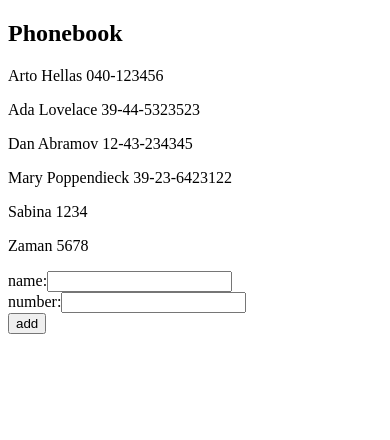
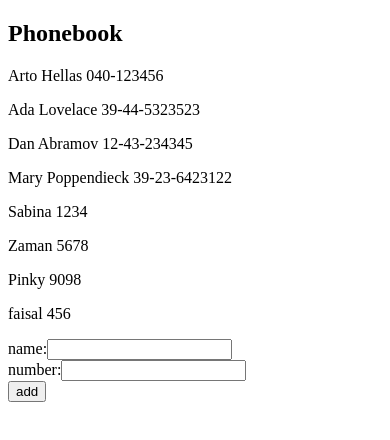
Before and after one commit to ZamanS94/UniofHelsinki_FullStackOpen, a React (Vite) app in the folder part2/: page / in a window 390 px wide. Shown: the top 440 px of the page. Built offline with nearby package versions, Linux system fonts and the light colour scheme; data requests are answered from the project's data file.

Commit message:
2.13: The Phonebook step 8

```diff
--- a/part2/db.json
+++ b/part2/db.json
@@ -29,6 +29,16 @@
       "id": 6,
       "name": "Zaman",
       "number": "5678"
+    },
+    {
+      "id": 7,
+      "name": "Pinky",
+      "number": "9098"
+    },
+    {
+      "id": "dadc",
+      "name": "faisal",
+      "number": "456"
     }
   ]
 }
--- a/part2/src/App.jsx
+++ b/part2/src/App.jsx
@@ -1,70 +1,62 @@
 import React, { useState, useEffect } from 'react'
-import axios from 'axios'
 import Person from './component/persons'
+import personService from './services/persons'
 
 const App = () => {
-  const [persons, setPersons] = useState([])
+  const [persons, setPersons] = useState([]);
   const [newPersonName, setNewPersonName] = useState('')
   const [newPersonNumber, setNewPersonNumber] = useState('')
 
   useEffect(() => {
-    console.log('effect')
-    axios.get('http://localhost:3001/persons')
-      .then((response) => {
-        console.log('promise fulfilled')
-        setPersons(response.data)
-      })
-      .catch((error) => {
-        console.error('Error fetching data:', error.message)
+    personService
+      .getAll()
+      .then(initialPersons => {
+        setPersons(initialPersons);
       })
   }, [])
 
+  // we use this to read all the data from database
 
-  const addPerson = (event) => {
-    event.preventDefault()
+  const addPerson = event => {
+    event.preventDefault();
     const personObject = {
       name: newPersonName,
       number: newPersonNumber,
-      id: persons.length + 1
     }
 
-    axios
-    .post('http://localhost:3001/persons', personObject)
-    .then(response => {
-      setPersons(persons.concat(personObject))
-      setNewPersonName('')
-      setNewPersonNumber('')
-    })
+    personService
+      .create(personObject)
+      .then(response => {
+        setPersons([...persons, response])
+        setNewPersonName('')
+        setNewPersonNumber('')
+      })
   }
 
-  const handleNameChange = (event) => {
+// using this to create new object and then concate to old list
+
+  const handleNameChange = event => {
     setNewPersonName(event.target.value)
   }
 
-  const handleNumberChange = (event) => {
+  const handleNumberChange = event => {
     setNewPersonNumber(event.target.value)
   }
 
   return (
     <div>
       <h2>Phonebook</h2>
-      {persons.map((person) => (
+      {persons.map(person => (
         <Person key={person.id} person={person} />
       ))}
       <form onSubmit={addPerson}>
         <div>
           name:
-          <input
-            value={newPersonName}
-            onChange={handleNameChange}
-          />
+          <input value={newPersonName} onChange={handleNameChange} />
         </div>
         <div>
           number:
-          <input
-            value={newPersonNumber}
-            onChange={handleNumberChange}
-          />
+          <input value={newPersonNumber} onChange={handleNumberChange} />
         </div>
         <button type="submit">add</button>
       </form>
--- /dev/null
+++ b/part2/src/services/persons.jsx
@@ -0,0 +1,28 @@
+import axios from 'axios'
+const baseUrl = 'http://localhost:3001/persons'
+
+const getAll = async () => {
+  const request = axios.get(baseUrl)
+  const response = await request
+  return response.data
+}
+
+const create = async newObject => {
+  const request = axios.post(baseUrl, newObject)
+  const response = await request
+  return response.data
+}
+
+const update = async (id, newObject) => {
+  const request = axios.put(`${baseUrl}/${id}`, newObject)
+  const response = await request
+  return response.data
+}
+
+const personService = {
+    getAll: getAll,
+    create: create,
+    update: update
+  }
+
+  export default personService
```
